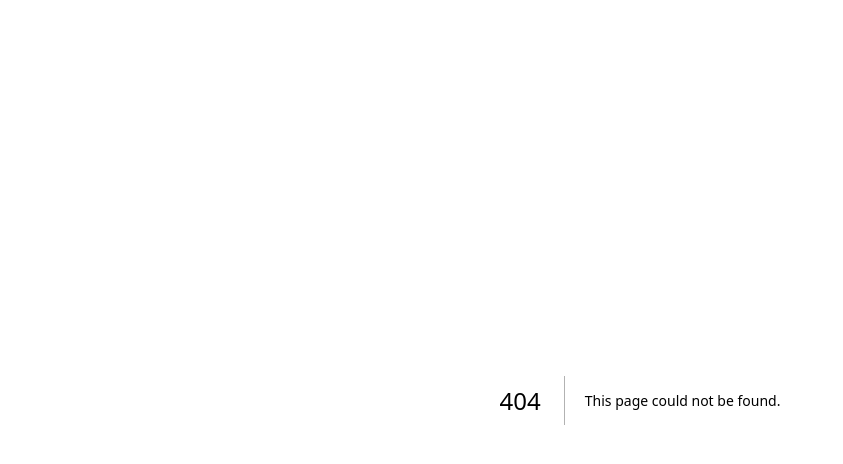
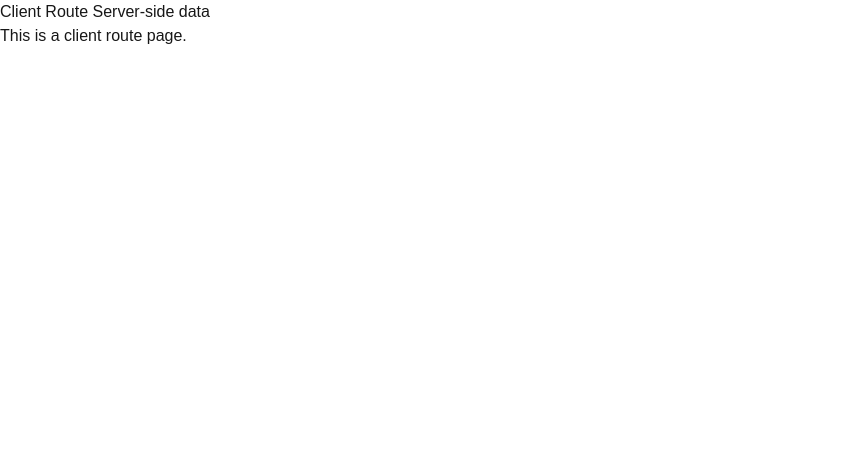
Before and after one commit to stevebiczyk/rendering-demo, a Next.js app: page /client-route in a window 1280 px wide. Before the commit this address had no page. Shown: the top 464 px of the page, without its empty margins (0-843 px from the left). Built offline with nearby package versions, Linux system fonts and the light colour scheme.

Commit message:
server only code

```diff
--- /dev/null
+++ b/src/app/client-route/page.tsx
@@ -0,0 +1,13 @@
+"use client"; // This is a client component
+
+import { serverSideFunction } from "../utils/server-utils";
+
+export default function ClientRoutePage() {
+  const result = serverSideFunction(); // This function is executed on the client side
+  return (
+    <div>
+      <h1>Client Route {result}</h1>
+      <p>This is a client route page.</p>
+    </div>
+  );
+}
--- /dev/null
+++ b/src/app/server-route/page.tsx
@@ -0,0 +1,10 @@
+import { serverSideFunction } from "../utils/server-utils";
+
+export default function ServerRoutePage() {
+  const result = serverSideFunction(); // This function is only executed on the server side
+  return (
+    <div>
+      <h1>Server Route {result}</h1>
+    </div>
+  );
+}
--- /dev/null
+++ b/src/app/utils/server-utils.ts
@@ -0,0 +1,7 @@
+import "server-only";
+
+export const serverSideFunction = () => {
+  // This function is only executed on the server side
+  console.log("This is a server-side function");
+  return "Server-side data";
+};
```
Also changed, not shown: package.json (+6 -5 lines), 1 other file (tests, documents, lock files or other folders).
